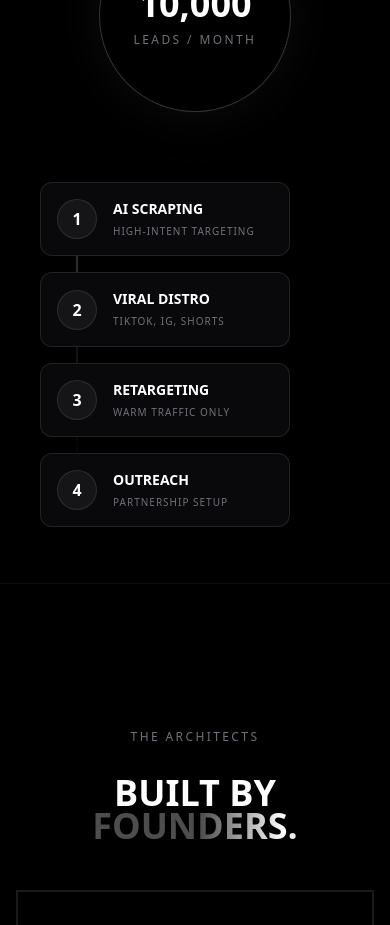
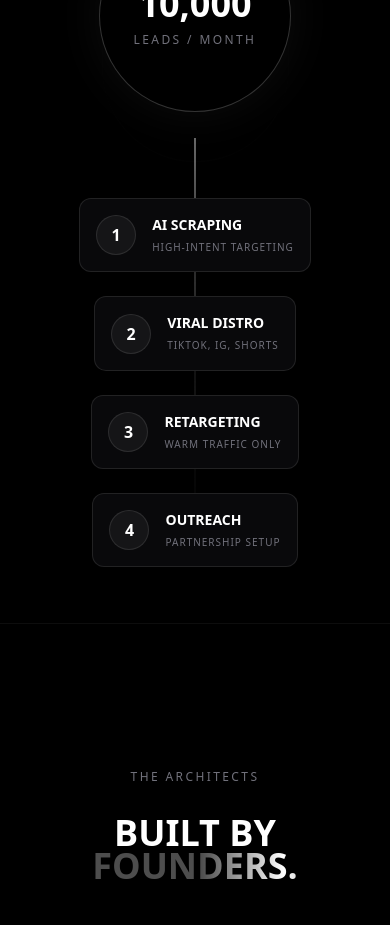
Before and after one commit to contact474/mynewstaff-landing, a Next.js app: page / in a window 390 px wide. Shown: the part 7760-8685 px from the top of the page. Built offline with nearby package versions, Linux system fonts and the light colour scheme.

Commit message:
Refactor mobile LaunchScaleDiagram to centered layout with central spine

```diff
--- a/src/components/diagrams/LaunchScaleDiagram.tsx
+++ b/src/components/diagrams/LaunchScaleDiagram.tsx
@@ -53,28 +53,9 @@ export const LaunchScaleDiagram = () => {
             </div>
 
             {/* Satellites (Mobile) */}
-            <div className="md:hidden relative z-20 grid grid-cols-1 gap-4 w-full px-2 mt-4">
-                {/* Mobile Connector (Hub to Spine) */}
-                <svg className="absolute top-[-50px] left-0 w-full h-[50px] pointer-events-none z-0 overflow-visible">
-                    <motion.path
-                        d="M 50% 0 C 50% 25, 44 25, 44 50 L 44 50"
-                        fill="none"
-                        stroke="url(#mobileGradient)"
-                        strokeWidth="2"
-                        initial={{ pathLength: 0, opacity: 0 }}
-                        whileInView={{ pathLength: 1, opacity: 0.5 }}
-                        transition={{ duration: 1.5, delay: 0.5 }}
-                    />
-                    <defs>
-                        <linearGradient id="mobileGradient" x1="0%" y1="0%" x2="0%" y2="100%">
-                            <stop offset="0%" stopColor="rgba(255,255,255,0)" />
-                            <stop offset="100%" stopColor="rgba(255,255,255,0.3)" />
-                        </linearGradient>
-                    </defs>
-                </svg>
-
-                {/* Mobile Spine */}
-                <div className="absolute left-[44px] top-0 bottom-[40px] w-[2px] bg-gradient-to-b from-white/30 via-white/10 to-transparent -z-10" />
+            <div className="md:hidden relative z-20 flex flex-col items-center gap-6 w-full px-2 mt-8">
+                {/* Central Spine */}
+                <div className="absolute left-1/2 -translate-x-1/2 top-[-60px] bottom-[20px] w-[2px] bg-gradient-to-b from-white/40 via-white/10 to-transparent -z-10" />
 
                 <Satellite label="AI Scraping" desc="High-intent targeting" number="1" />
                 <Satellite label="Viral Distro" desc="TikTok, IG, Shorts" number="2" />
```
